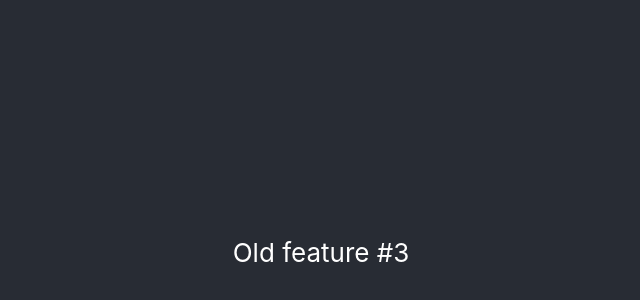
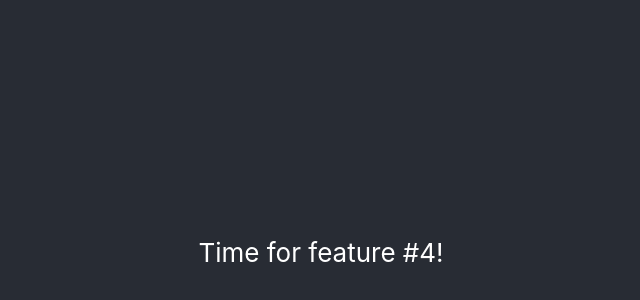
Before and after one commit to bergenhem/GitFlow-Testing, a React (Create React App) app: page / in a window 1280 px wide. Shown: the part 148-448 px from the top of the page, without its empty margins (319-959 px from the left). Built offline with nearby package versions, Linux system fonts and the light colour scheme.

Commit message:
Update main text

```diff
--- a/src/App.js
+++ b/src/App.js
@@ -5,7 +5,7 @@ function App() {
   return (
     <div className="App">
       <header className="App-header">
-        <div>Old feature #3</div>
+        <div>Time for feature #4!</div>
       </header>
     </div>
   );
```
